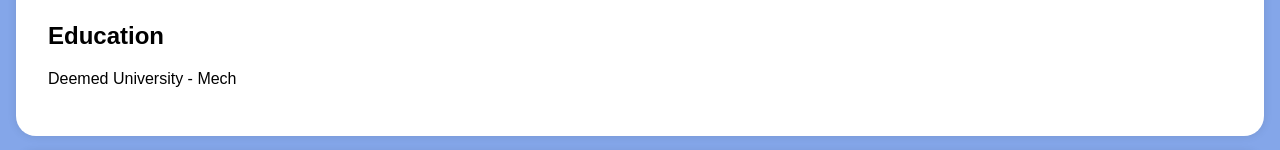
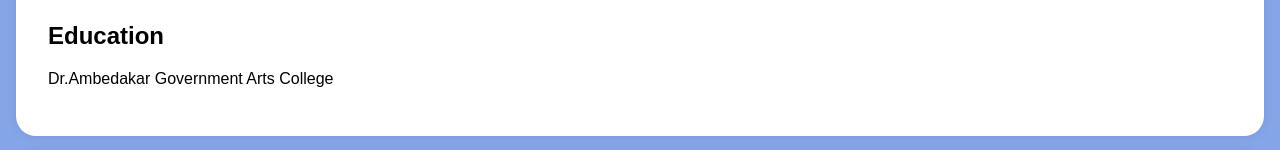
Before and after one commit to vvallaras/digital---portfolio-, a plain HTML site: page index.html in a window 1280 px wide. Shown: the part 512-662 px from the top of the page. Drawn offline with Linux system fonts and the light colour scheme.

Commit message:
Update index.html

```diff
--- a/index.html
+++ b/index.html
@@ -128,7 +128,7 @@
     <section id="education">
         <div class="section-content">
             <h2>Education</h2>
-            <p>Deemed University  - Mech</p>
+            <p>Dr.Ambedakar Government Arts College</p>
 
 
         </div>
```
